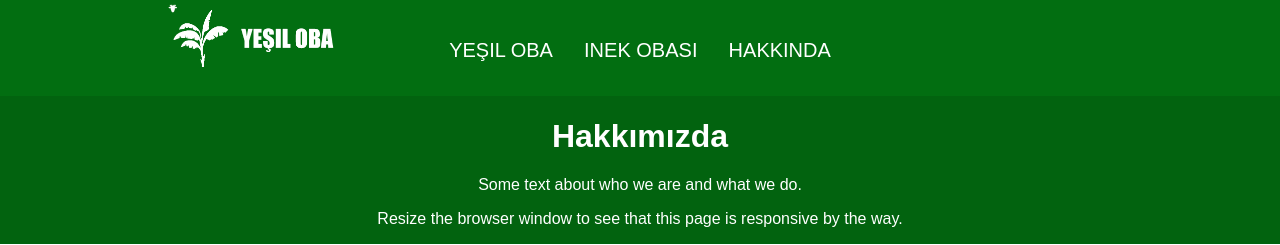
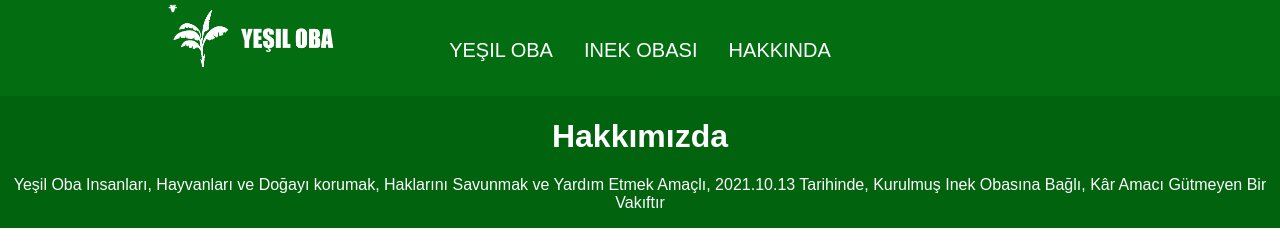
Before and after one commit to LeMoustache/InekObasi, a plain HTML site: page YesilOba/Hakkinda.html in a window 1280 px wide. Shown: the top 245 px of the page. Drawn offline with Linux system fonts and the light colour scheme.

Commit message:
Update Hakkinda.html

```diff
--- a/YesilOba/Hakkinda.html
+++ b/YesilOba/Hakkinda.html
@@ -221,8 +221,7 @@ html {
 </div>
 <div class="about-section">
   <h1>Hakkımızda</h1>
-  <p>Some text about who we are and what we do.</p>
-  <p>Resize the browser window to see that this page is responsive by the way.</p>
+  <p>Yeşil Oba Insanları, Hayvanları ve Doğayı korumak, Haklarını Savunmak ve Yardım Etmek Amaçlı, 2021.10.13 Tarihinde, Kurulmuş Inek Obasına Bağlı, Kâr Amacı Gütmeyen Bir Vakıftır</p>
 </div>
 
 <h2 style="text-align:center">Ekibimiz</h2>
```
